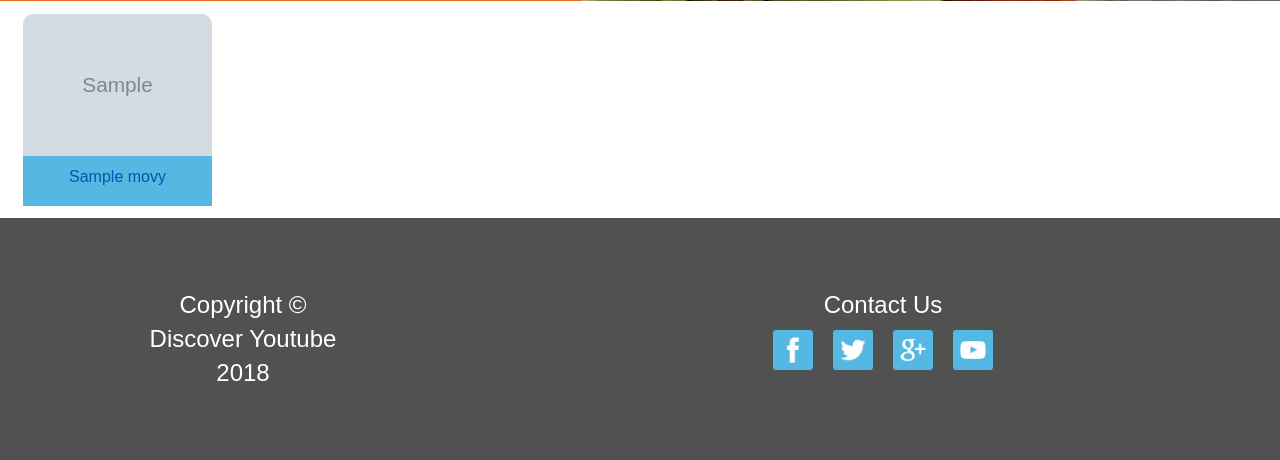
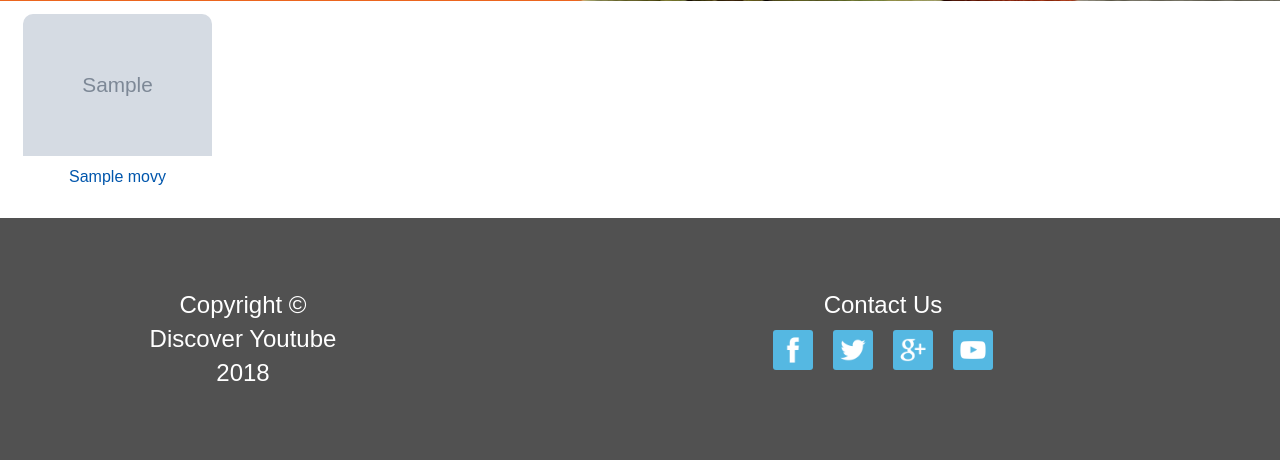
Before and after one commit to lucidnas/discover_youtube, a Flask app: template dyt_app/templates/home_page.html in a window 1280 px wide. Shown: the part 691-1151 px from the top of the page. Run offline with Flask 2, Linux system fonts and the light colour scheme; the template is opened without the code that fills it: most values are stand-ins (such as "Sample title", 1, 10 or a date in 2020); grey boxes marked "Sample" are stand-in pictures; some web fonts are replaced.

Commit message:
app version 2.0

```diff
--- a/dyt_app/static/css/main.css
+++ b/dyt_app/static/css/main.css
@@ -37,7 +37,6 @@ h2.name {
   padding: 10px;
   min-height: 50px;
   height: auto;
-  background-color: #55b8e2;
   color: #0056ac;
   text-align: center;
   font-family: 'Chelsea Market', Arial, 'Helvetica Neue', Helvetica, sans-serif;
```
